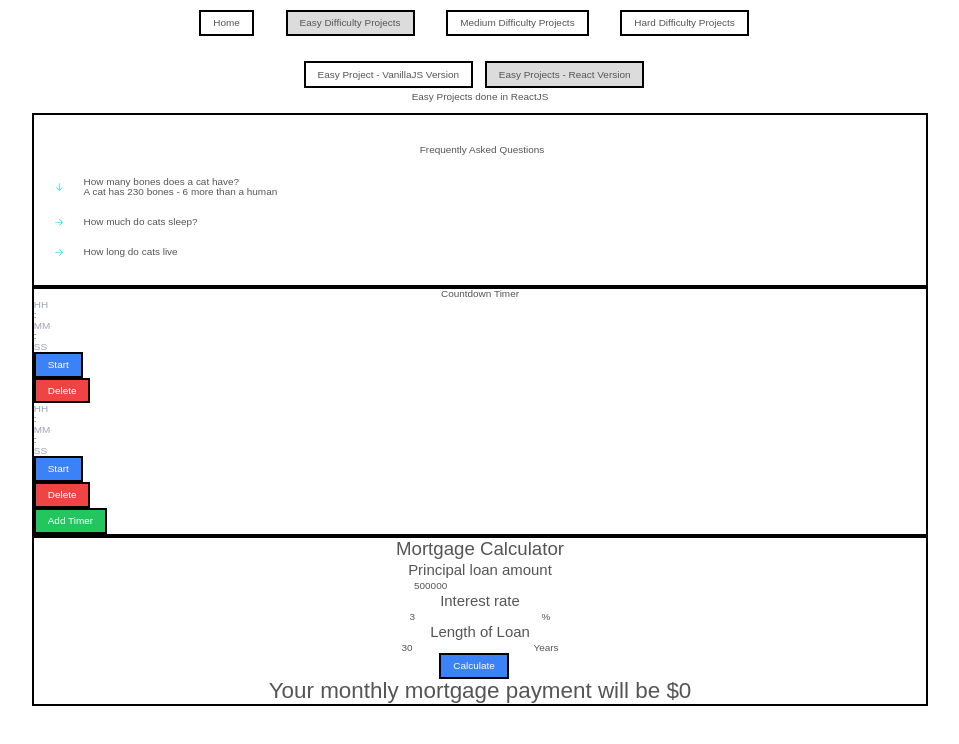
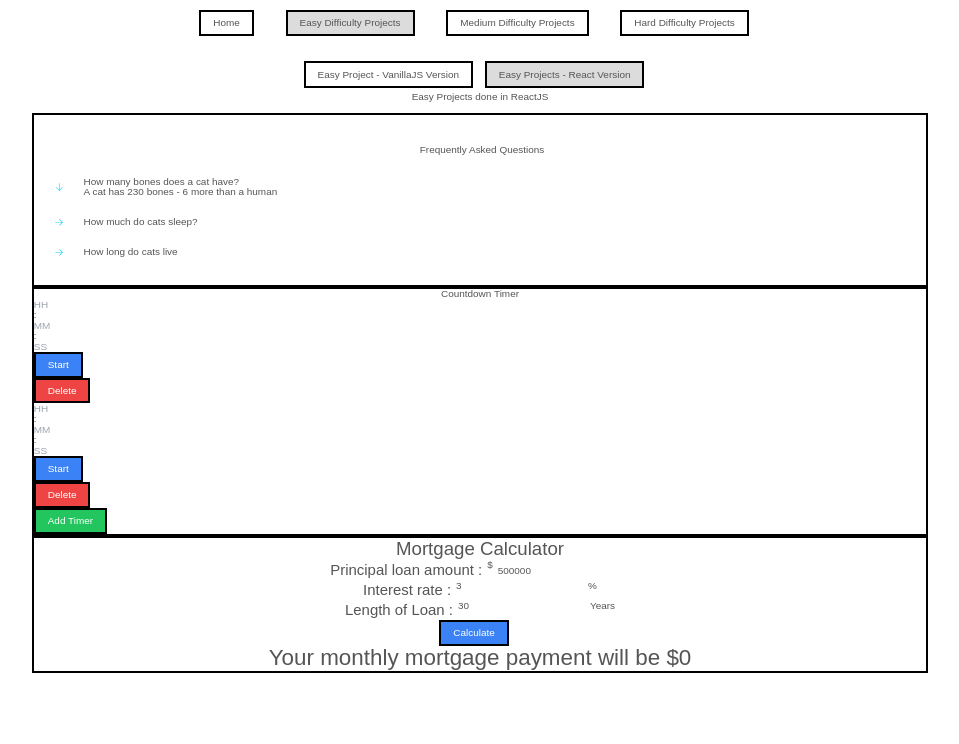
Before and after one commit to deltam3/frontendeval, a React (Vite) app in the folder consolidated/: page /Easy/React in a window 1280 px wide. Shown: the top 744 px of the page, without its empty margins (160-1119 px from the left). Built offline with nearby package versions, Linux system fonts and the light colour scheme.

Commit message:
changed the mortgage calc layout

```diff
--- a/consolidated/src/pages/Easy/projects/Mortgage/MortgagePage.tsx
+++ b/consolidated/src/pages/Easy/projects/Mortgage/MortgagePage.tsx
@@ -30,8 +30,9 @@ const MortgagePage = () => {
     <CalcSection>
       <form>
         <h2 className="text-3xl">Mortgage Calculator</h2>
-        <div>
-          <p className="text-2xl">Principal loan amount</p>
+        <div className="flex justify-center gap-2">
+          <p className="text-2xl">Principal loan amount : </p>
+          <p>$</p>
           <input
             type="number"
             placeholder="500000"
@@ -40,8 +41,8 @@ const MortgagePage = () => {
             onChange={(e) => setLoanAmount(+e.target.value)}
           ></input>
         </div>
-        <div>
-          <p className="text-2xl">Interest rate</p>
+        <div className="flex justify-center align-middle gap-2">
+          <p className="text-2xl">Interest rate : </p>
           <div>
             <input
               type="number"
@@ -52,8 +53,8 @@ const MortgagePage = () => {
             <span>%</span>
           </div>
         </div>
-        <div>
-          <p className="text-2xl">Length of Loan</p>
+        <div className="flex justify-center gap-2">
+          <p className="text-2xl">Length of Loan : </p>
           <div>
             <input
               type="number"
```
